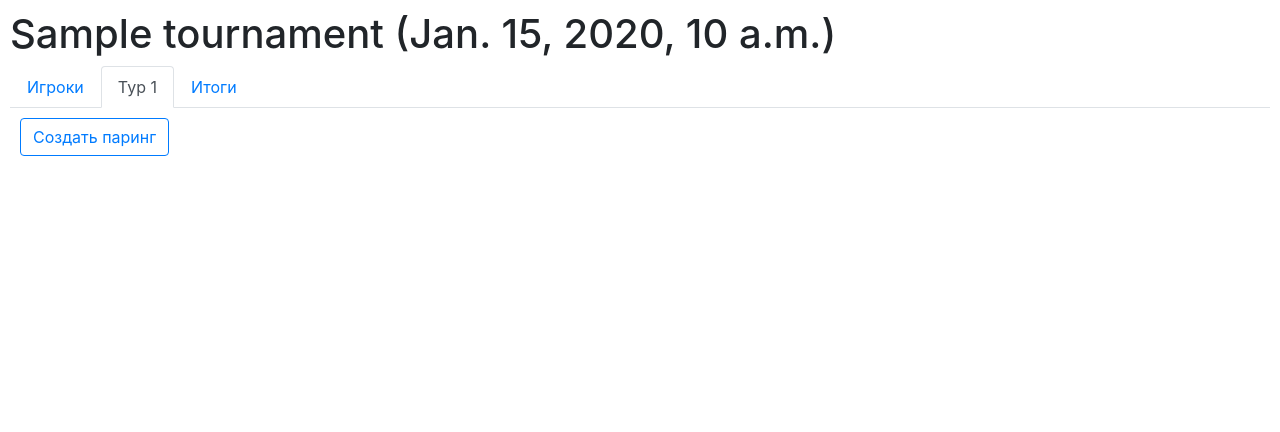
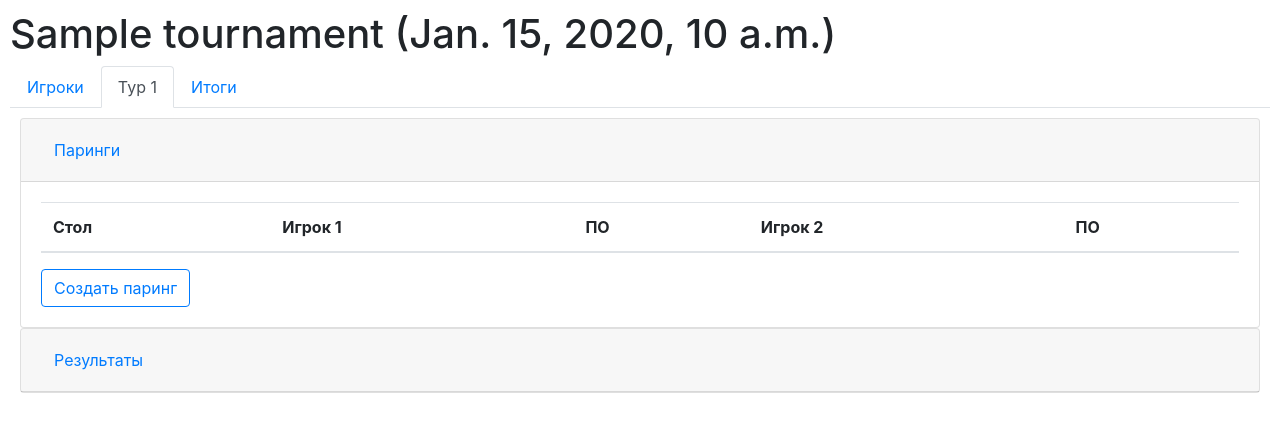
Before and after one commit to YaKoshen/wh_tournaments, a Django app: page /tournament/1 in a window 1280 px wide, after a click that opens the changed part. Shown: the part 56-488 px from the top of the page. Run offline with Django 3.2, Linux system fonts and the light colour scheme; tables that the repository leaves empty hold one stand-in row (values such as "Sample post"); lists and menus that the app fills with data are empty; some libraries are stand-ins or nearby versions.

Commit message:
prepare for parings

```diff
--- a/wh_main/models.py
+++ b/wh_main/models.py
@@ -3,10 +3,45 @@ from django.db import models
 class TournametTypes:
     SOLO = 'solo'
 
+class Paring:
+    def __init__(self, player1, player2):
+        self.player1 = player1
+        self.player2 = player2
+
+        self.points1 = None
+        self.points2 = None
+
+    def getPair(self, player):
+        if self.player1 == player:
+            return self.player2
+        elif self.player2 == player:
+            return self.player1
+
+        return None
+
+    def getPlayers(self):
+        return [self.player1, self.player2]
+
+    def getPoints(self, player=None):
+        if not player:
+            return [self.points1, self.points2]
+        elif self.player1 == player:
+            return self.points1
+        elif self.player2 == player:
+            return self.points2
+
+        return None
+
+
 class ParingList:
-    def __init__(self, players):
-        self.players = players
-        pass
+    def __init__(self):
+        self.players = []
+
+    def append(self, player1, player2):
+        self.players.append(Paring(player1, player2))
+
+    def getAll(self):
+        return self.players
 
 class Player(models.Model):
     nick = models.CharField(max_length=125, unique=True)
@@ -16,8 +51,10 @@ class Player(models.Model):
 
     raiting = models.IntegerField(default=1600)
 
+    baned = models.BooleanField(default=False)
+
     create_time = models.DateTimeField(auto_now=True, editable=False)
-    baned = models.BooleanField(default=False)
+    proxibot = models.BooleanField(default=False)
 
     link = models.CharField(max_length=500)
 
@@ -49,11 +86,49 @@ class Tournament(models.Model):
     orginizer = models.ForeignKey(Organizer, on_delete=models.CASCADE)
     players = models.ManyToManyField(Player)
 
+    players_fixed = models.BooleanField(default=False)
+
     def __str__(self):
         return f'{self.name} [ {self.date} ]'
 
     def get_first_parings(self):
-        for player in self.players.order_by('-raiting').all():
+        err = None
+        paring_list = None
+
+        players = self.players.order_by('-raiting').all()
+        players_count = len(players)
+
+        for player in players:
             print(player, player.raiting)
 
-        return None
+        if players_count % 4 == 0:
+            group_count = 4
+        elif players_count % 2 == 0:
+            group_count = 2
+        else:
+            err = 'Нечётное число игроков'
+            return err, None
+
+        groups = []
+        group_size = int(players_count / group_count)
+
+        for i in range(0, players_count, group_size):
+            groups.append(players[i:i+group_size])
+
+        paring_list = ParingList()
+        half_group_count = int(group_count / 2)
+        for i in range(half_group_count):
+            for j in range(group_size):
+                print(groups[i][j], groups[i + half_group_count][j])
+                paring_list.append(groups[i][j], groups[i + half_group_count][j])
+
+        return err, paring_list
+
+class PlayerRequest(models.Model):
+    nick = models.ForeignKey(Player, on_delete=models.CASCADE)
+    tournament = models.ForeignKey(Tournament, on_delete=models.CASCADE)
+
+    roster = models.CharField(max_length=500, default='')
+
+    allowed_roster = models.BooleanField(default=False)
+    tournament_registered = models.BooleanField(default=False)
--- a/wh_main/templates/tournament.html
+++ b/wh_main/templates/tournament.html
@@ -22,20 +22,26 @@
 
     <div class="tab-content">
         <div class="tab-pane active" id="home" role="tabpanel" aria-labelledby="home-tab">
-            <table class="table">
+            <table class="table" id="players-table">
                 <thead>
                     <tr>
                         <th scope="col">Место</th>
                         <th scope="col">Ник</th>
+                        <th scope="col">Имя</th>
+                        <th scope="col">Фамилия</th>
                         <th scope="col">Рэйтинг</th>
+                        <th scope="col">Зарегистрирован</th>
                     </tr>
                 </thead>
                 <tbody>
                     {% for player in players %}
                     <tr>
                         <th scope="row">{{ forloop.counter }}</th>
-                        <td><a href='/player/{{ player.nick }}'>{{ player.nick }}</a></td>
-                        <td>{{ player.raiting }}</td>
+                        <td class="player-nick"><a href='/player/{{ player.nick }}'>{{ player.nick }}</a></td>
+                        <td>{{ player.first_name }}</td>
+                        <td>{{ player.last_name }}</td>
+                        <td class="player-raiting">{{ player.raiting }}</td>
+                        <td>✔ ✖</td>
                     </tr>
                     {% endfor %}
                 </tbody>
@@ -44,7 +50,76 @@
 
         {% for value in tours %}
         <div class="tab-pane" id="tour-{{ value }}" role="tabpanel" aria-labelledby="tour-{{ value }}-tab">
-            <button id="create-paring-{{ value }}" type="button" class="btn btn-outline-primary">Создать паринг</button>
+            <div id="accordion">
+                <div class="card">
+                    <div class="card-header" id="headingTwo">
+                    <h5 class="mb-0">
+                        <button class="btn btn-link collapsed" data-toggle="collapse" data-target="#collapseTwo" aria-expanded="false" aria-controls="collapseTwo">
+                            Паринги
+                        </button>
+                    </h5>
+                    </div>
+                    <div id="collapseTwo" class="collapse show" aria-labelledby="headingTwo" data-parent="#accordion">
+                        <div class="card-body">
+                            <table class="table">
+                                <thead>
+                                    <tr>
+                                        <th scope="col">Стол</th>
+                                        <th scope="col">Игрок 1</th>
+                                        <th scope="col">ПО</th>
+                                        <th scope="col">Игрок 2</th>
+                                        <th scope="col">ПО</th>
+                                    </tr>
+                                </thead>
+                                <tbody id="paring-body-{{ value }}">
+
+                                </tbody>
+                            </table>
+
+                            <button id="create-paring-{{ value }}" type="button" class="btn btn-outline-primary">Создать паринг</button>
+
+                        </div>
+                    </div>
+                </div>
+                <div class="card">
+                    <div class="card-header" id="headingOne">
+                        <h5 class="mb-0">
+                            <button class="btn btn-link" data-toggle="collapse" data-target="#collapseOne" aria-expanded="true" aria-controls="collapseOne">
+                                Результаты
+                            </button>
+                        </h5>
+                    </div>
+
+                    <div id="collapseOne" class="collapse" aria-labelledby="headingOne" data-parent="#accordion">
+                        <div class="card-body">
+                            <table class="table">
+                                <thead>
+                                    <tr>
+                                        <th scope="col">Место</th>
+                                        <th scope="col">Ник</th>
+                                        <th scope="col">Имя</th>
+                                        <th scope="col">Фамилия</th>
+                                        <th scope="col">ПО</th>
+                                        <th scope="col">ТО</th>
+                                    </tr>
+                                </thead>
+                                <tbody>
+                                    {% for player in players %}
+                                    <tr>
+                                        <th scope="row">{{ forloop.counter }}</th>
+                                        <td><a href='/player/{{ player.nick }}'>{{ player.nick }}</a></td>
+                                        <td>{{ player.first_name }}</td>
+                                        <td>{{ player.last_name }}</td>
+                                        <td>-</td>
+                                        <td>-</td>
+                                    </tr>
+                                    {% endfor %}
+                                </tbody>
+                            </table>
+                        </div>
+                    </div>
+                </div>
+            </div>
         </div>
         {% endfor %}
 
@@ -62,7 +137,45 @@
     })
 
     $(document).ready(function() {
-       $('#home-tab').click()
+        $('#home-tab').click()
+        var players_list = []
+        var parings_list = []
+
+        // Get list of players
+        $('#players-table tbody tr').each(function(i, player_el){
+            players_list[i] = [
+                $(this).find('.player-nick a')[0].text,
+                parseInt($(this).find('.player-raiting')[0].textContent)
+            ]
+        })
+        var players_count = parings_list.length
+
+        $('#create-paring-1').click(function() {
+            console.log('Creating paring...')
+
+            let group_count = 2;
+            if (players_list % 4 == 0) {
+                group_count = 4;
+            }
+
+            let groups = []
+            let group_size = Math.floor(players_count / group_count)
+            for (let i = 0; i < group_size; i += group_size) {
+                console.log(players.slice(i, (i + group_size)))
+                groups[i] = players.slice(i, (i + group_size))
+            }
+
+            let parings = []
+            let half_group_size = Math.floor(players_count / 2)
+            let parring_num = 1
+            for (let i = 0; i < half_group_size; i++) {
+                for (let j = 0; j < group_size; j++) {
+                    console.log('Pairing >>')
+                    console.log(groups[i][j], groups[i + half_group_size][j])
+                    parings[parring_num++] = [groups[i][j], groups[i + half_group_size][j]]
+                }
+            }
+        })
     })
 </script>
 {% endblock %}
--- a/wh_main/views.py
+++ b/wh_main/views.py
@@ -1,16 +1,21 @@
-from django.shortcuts import render
+from django.shortcuts import render, redirect
 
 from .models import Tournament, Player
 
 def index(request):
     return render(request, 'index.html')
 
+def index_redirect(request):
+    return redirect('/tournaments/')
+
 def tournament(request, tournament_id):
     tournament_obj = Tournament.objects.get(id=int(tournament_id))
     players = tournament_obj.players.order_by('-raiting').all()
-    print(tournament_obj.get_first_parings())
+    parings = [tournament_obj.get_first_parings(), ]
+    for tour in range(tournament_obj.tours - 1):
+        parings.append(None)
 
-    return render(request, 'tournament.html', {'tournament': tournament_obj, 'tours': range(1, int(tournament_obj.tours)+1), 'players': players})
+    return render(request, 'tournament.html', {'tournament': tournament_obj, 'tours': range(1, int(tournament_obj.tours)+1), 'players': players, 'parings': parings})
 
 def tournaments_list(request):
     return render(request, 'tournaments_list.html', {'tournaments': Tournament.objects.all()})
--- a/wh_tournaments/urls.py
+++ b/wh_tournaments/urls.py
@@ -7,7 +7,7 @@ from django.conf.urls.static import static
 from wh_main import views
 
 urlpatterns = [
-    path('', views.index),
+    path('', views.index_redirect),
     path('admin/', admin.site.urls),
     path('tournament/<str:tournament_id>', views.tournament),
     path('tournaments/', views.tournaments_list),
```
Also changed, not shown: wh_main/migrations/0011_player_proxibot.py (added), wh_main/migrations/0012_tournament_players_fixed.py (added).
